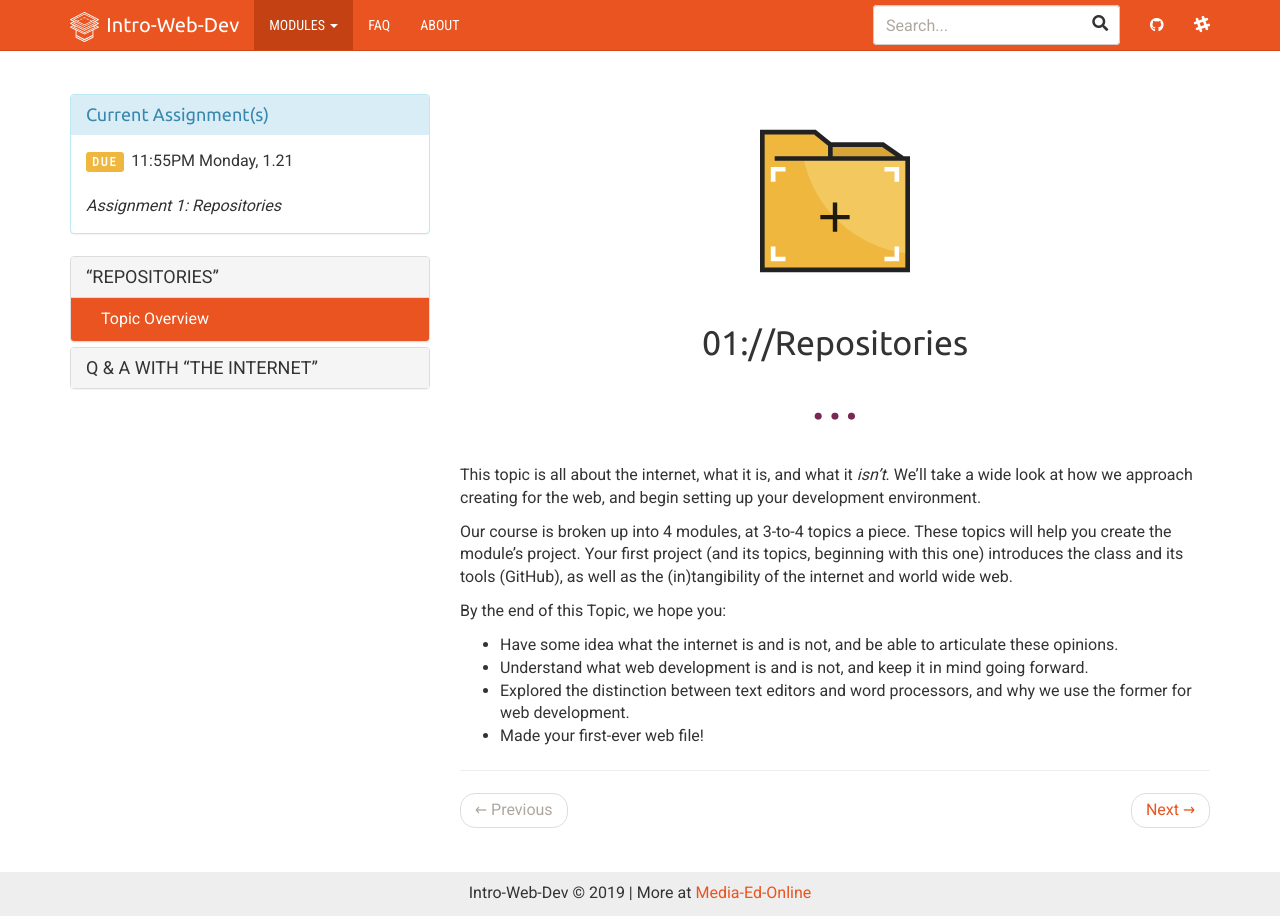
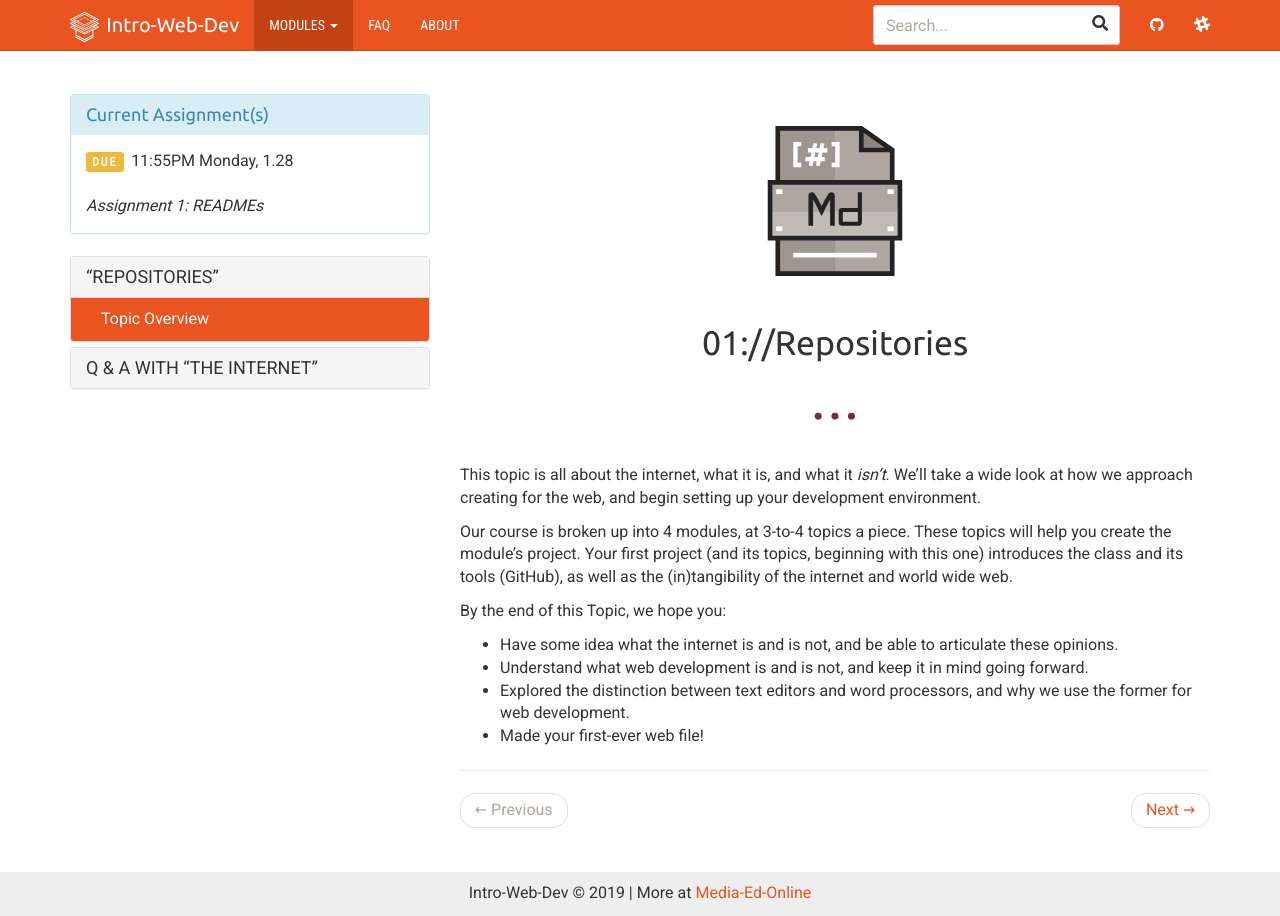
Before and after one commit to Media-Ed-Online/intro-web-dev, a Jekyll site: the page built from _docs/topic-01/00-index/page-01.md, in a window 1280 px wide. Built offline with Jekyll 4.4.1, drawn with Linux system fonts in a browser that asks for light colours; nearby versions of some CDN libraries.

Commit message:
rearranged topics

```diff
--- a/_data/assignments.yml
+++ b/_data/assignments.yml
@@ -2,8 +2,8 @@
 
 examples: ["None"]
 topic-00: ["(Assignments for the active topic will be listed here)<br /><br />Student Contract"]
-topic-01: ["Assignment 1: Repositories"]
-topic-02: ["Assignment 2: READMEs"]
+topic-01: ["Assignment 1: READMEs"]
+topic-02: ["Assignment 2: Repositories"]
 topic-03: ["Assignment 3: Pages"]
 topic-04: ["Quiz 1: GIT Module<br />Assignment 4: GIT Website"]
 topic-05: ["Assignment 5: Markup"]
--- a/_data/dates.yml
+++ b/_data/dates.yml
@@ -2,7 +2,7 @@
 
 examples: ["None"]
 topic-00: ["11:55PM Monday, 1.21"]
-topic-01: ["11:55PM Monday, 1.21"]
+topic-01: ["11:55PM Monday, 1.28"]
 topic-02: ["11:55PM Monday, 1.28"]
 topic-03: ["11:55PM Monday, 2.4"]
 topic-04: ["11:55PM Monday, 2.11"]
```
Also changed, not shown: _docs/topic-01/img/assignment-01.png, _docs/topic-01/img/assignment-01.svg, _docs/topic-02/img/assignment-02.png, _docs/topic-02/img/assignment-02.svg.
